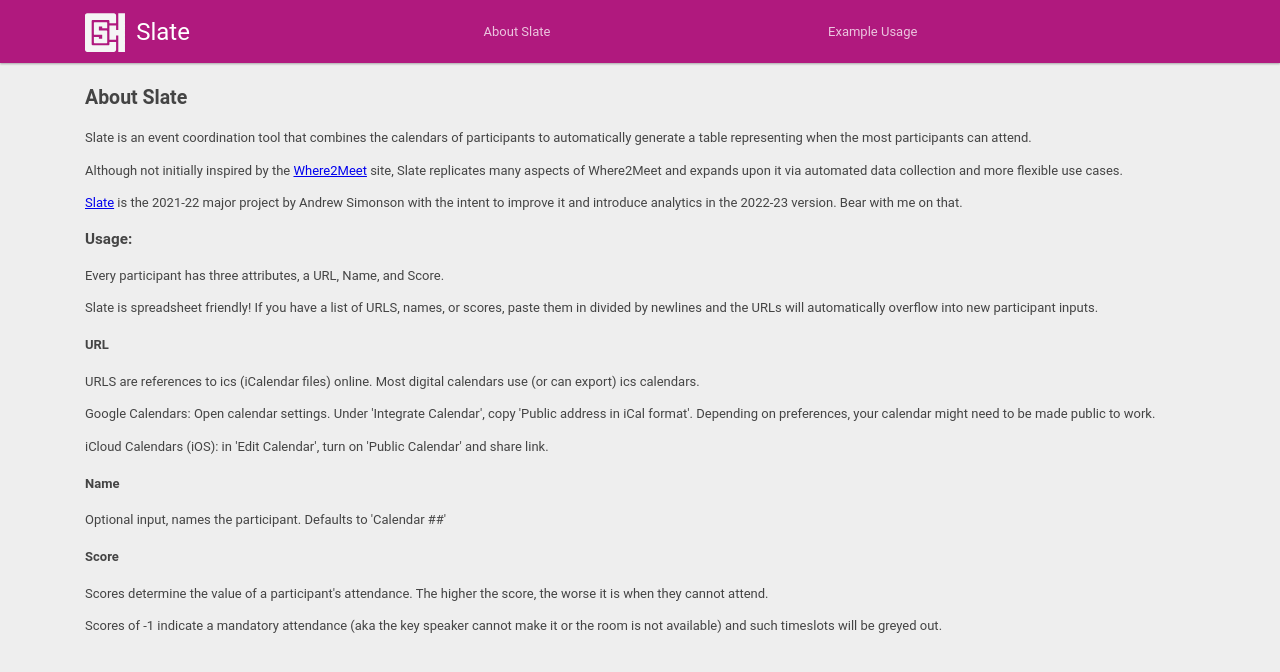
After one commit to asimonson1125/Slate, a Flask app: template src/templates/about.html in a window 1280 px wide. The commit adds this page. Shown: the top 672 px of the page. Run offline with Flask 2, Linux system fonts and the light colour scheme; the template is opened without the code that fills it, so the values that code supplies are empty.

Commit message:
created usage documentation

```diff
--- a/src/application.py
+++ b/src/application.py
@@ -54,10 +54,17 @@ def run():
         output, maxIntervals = calc.run(calendars, names, scores, start, end, interval, length)
         processingTime = time.time() - processStart
         days = calc.splitDays(output, maxIntervals)
-        done = flask.render_template('dataOut.html', days=days, max_score=max_score, timer=[getTime, processingTime])
-        return done
+        return flask.render_template('dataOut.html', days=days, max_score=max_score, timer=[getTime, processingTime])
     else:
         return "It's hard to display results if you didn't submit anything!"
+
+@app.route('/about')
+def get_about():
+    return flask.render_template('about.html')
+
+@app.route('/example')
+def get_example():
+    return flask.render_template('example.html')
 
 
 @app.errorhandler(Exception)
--- a/src/static/css/style.css
+++ b/src/static/css/style.css
@@ -48,6 +48,20 @@ nav {
     padding-left: 15px;
     margin-right: auto;
     margin-left: auto;
+}
+
+#navLink {
+    display: flex;
+    flex-basis: auto;
+    flex-grow: 1;
+    -ms-flex-align: center;
+    align-items: center;
+    justify-content: space-evenly;
+}
+
+#navLink a {
+    text-decoration: none;
+    color: hsla(0, 0%, 100%, .75);
 }
 
 .nav-brand {
@@ -189,7 +203,7 @@ input[type=number] {
     transform: translateY(10px);
 }
 
-.smalltext{
+.smalltext {
     font-size: 10px;
-    color:#666;
+    color: #666;
 }
--- /dev/null
+++ b/src/templates/about.html
@@ -0,0 +1,32 @@
+{% extends "header.html" %}
+{% block content %}
+<h2>About Slate</h2>
+<p>Slate is an event coordination tool that combines the calendars of participants to automatically generate a table
+    representing when the most participants can attend.</p>
+<p>Although not initially inspired by the <a href="https://www.when2meet.com/?About">Where2Meet</a> site, Slate
+    replicates many aspects of Where2Meet and expands upon it via automated data collection and more flexible use
+    cases.</p>
+<p><a href="https://www.github.com/asimonson1125/Slate">Slate</a> is the 2021-22 major project by Andrew Simonson with
+    the intent to improve it and introduce analytics in
+    the 2022-23 version. Bear with me on that.</p>
+
+<h3>Usage:</h3>
+<p>Every participant has three attributes, a URL, Name, and Score.</p>
+<p>Slate is spreadsheet friendly! If you have a list of URLS, names, or scores, paste them in divided by newlines and
+    the URLs will automatically overflow into new participant inputs.</p>
+<h4>URL</h4>
+<p>URLS are references to ics (iCalendar files) online. Most digital calendars use (or can export) ics calendars.</p>
+<p>Google Calendars: Open calendar settings. Under 'Integrate Calendar', copy 'Public address in iCal format'. Depending
+    on preferences, your calendar might need to be made public to work.</p>
+<p>iCloud Calendars (iOS): in 'Edit Calendar', turn on 'Public Calendar' and share link.</p>
+
+<h4>Name</h4>
+<p>Optional input, names the participant. Defaults to 'Calendar ##'</p>
+
+<h4>Score</h4>
+<p>Scores determine the value of a participant's attendance. The higher the score, the worse it is when they cannot
+    attend.</p>
+<p>Scores of -1 indicate a mandatory attendance (aka the key speaker cannot make it or the room is not available) and
+    such timeslots will be greyed out.</p>
+
+{% endblock %}
--- /dev/null
+++ b/src/templates/header.html
@@ -0,0 +1,39 @@
+{% block header %}
+<!DOCTYPE html>
+<html lang="en">
+
+<head>
+    <meta charset="utf-8">
+    <meta name="viewport" content="width=device-width, initial-scale=1.0">
+    <link rel="stylesheet" type="text/css" href="../static/css/style.css">
+    {% block headAdditions %}{% endblock %}
+</head>
+
+<body {%block bodyAttrs %}{% endblock %}>
+    <div>
+        <nav>
+            <div class="crate">
+                <a href="/" class="nav-brand">Slate</a>
+                <div id="navLink">
+                    <a href="/about">
+                        <p>About Slate</p>
+                    </a>
+                    <a href="/example">
+                        <p>Example Usage</p>
+                    </a>
+                </div>
+            </div>
+        </nav>
+    </div>
+
+    <br />
+    <br />
+    <br />
+    {% endblock %}
+
+    <div class="container">
+        {% block content %}{% endblock %}
+    </div>
+    {% block footer %}
+    {% endblock %}
+</body>
```
Also changed, not shown: src/templates/dataOut.html (+6 -24 lines), src/templates/error.html (+6 -7 lines), src/templates/example.html (added, +14 -0 lines), src/templates/input.html (+15 -28 lines), src/templates/unknownError.html (+6 -7 lines), src/static/images/input.png (added), src/static/images/output.png (added).
